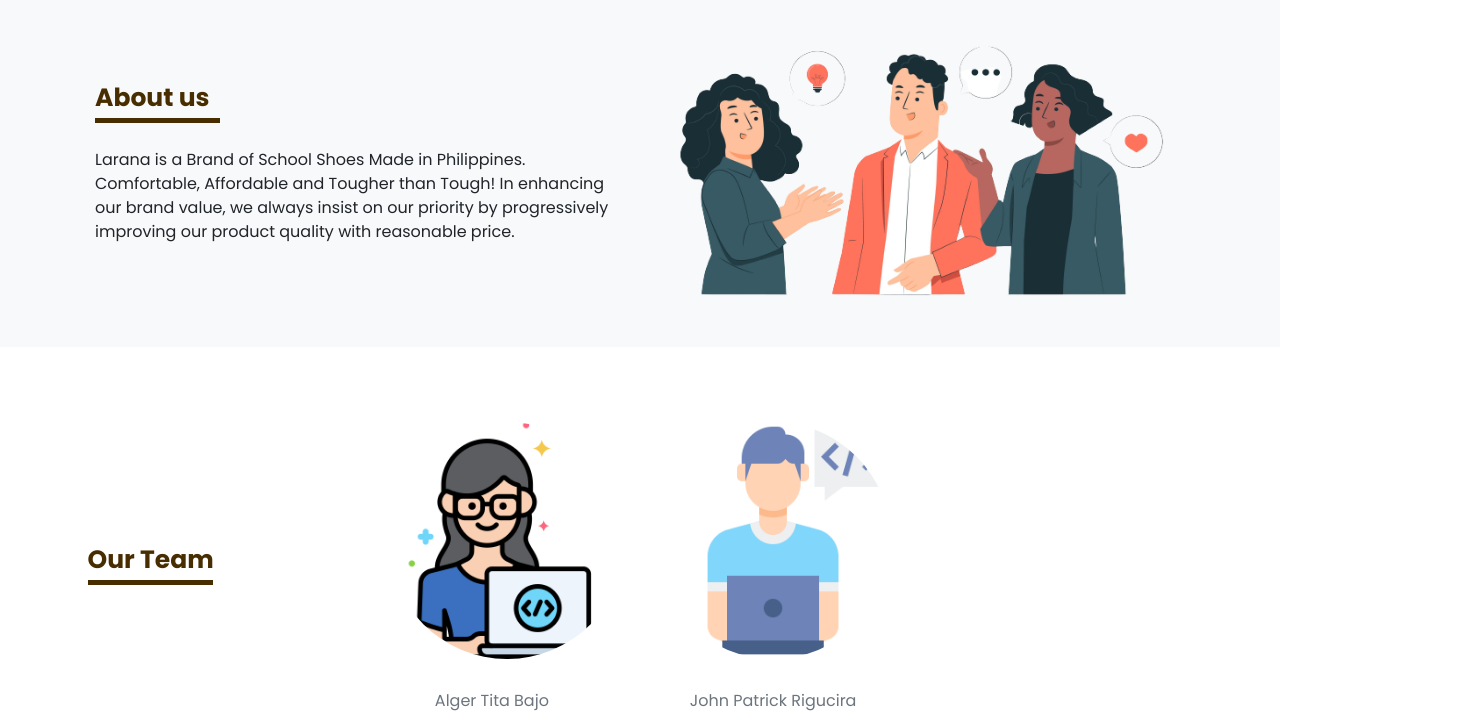
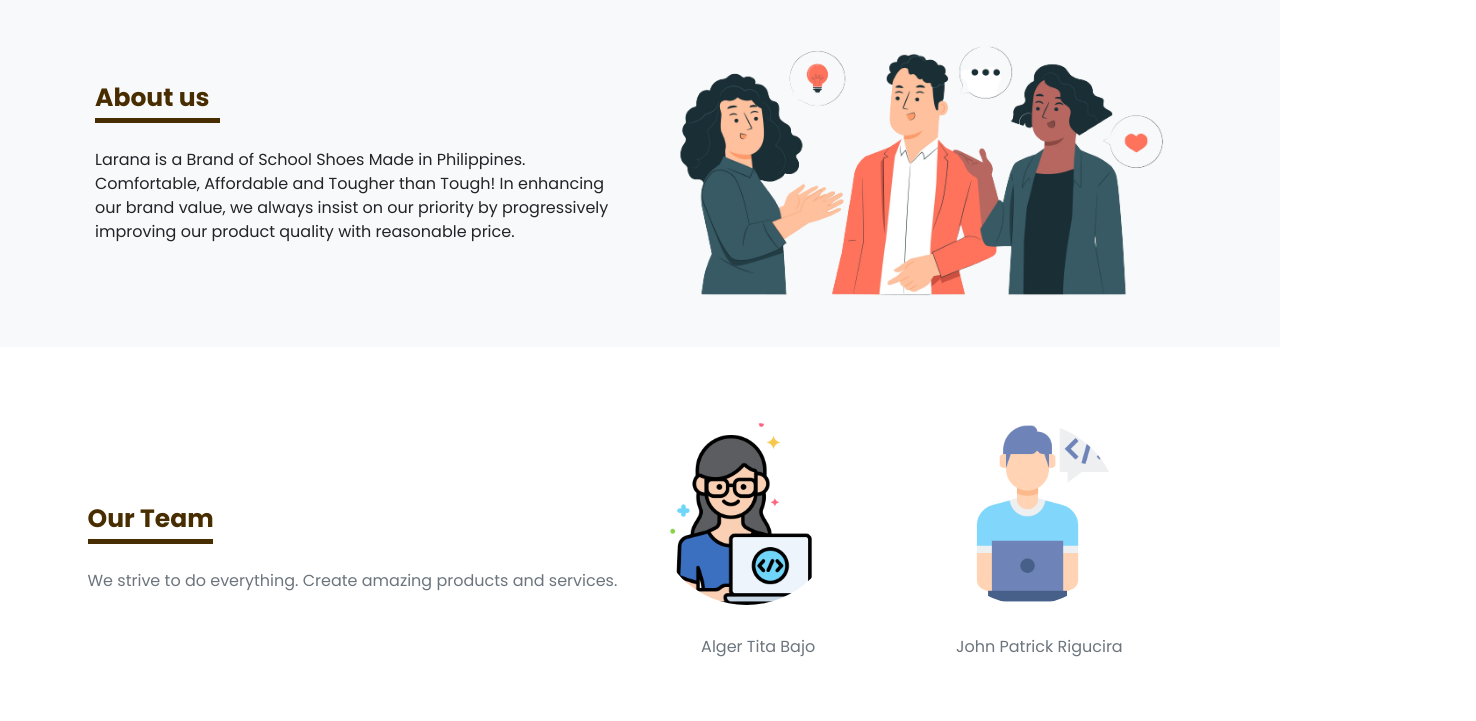
Before and after one commit to AtePretty/Larana, a plain HTML site: page html/about.html in a window 1280 px wide. Shown: the part 71-792 px from the top of the page, 1476 px wide, since content can reach past the window. Drawn offline with nearby package versions, Linux system fonts and the light colour scheme; a web font is replaced by a local one.

Commit message:
added text in team member

```diff
--- a/html/about.html
+++ b/html/about.html
@@ -80,20 +80,20 @@
     <!-- team member start -->
     <section class="container py-5">
         <div class="pt-5 pb-3 d-lg-flex align-items-center">
-            <div class="col-lg-3">
+            <div class="col-lg-6">
                 <h1 class="header py-5 space-line mx-3 fw-bold">Our Team</h1>
-                <p class="text-muted"></p>
+                <p class="text-muted mx-3">We strive to do everything. Create amazing products and services.</p>
             </div>
-            <div class="row col-lg-9">
+            <div class="row col-lg-9 justify-content-start">
                 <div class="team-member col-md-4">
-                    <img class="team-member-img img-fluid rounded-circle p-4 mx-4" src="/Larana/img/programmer.png" alt="Team Member Image">
-                    <ul class="team-member-caption list-unstyled text-center pt-4 text-muted">
+                    <img class="team-member-img img-fluid rounded-circle p-4" src="/Larana/img/programmer.png" alt="Team Member Image" width="80%">
+                    <ul class="team-member-caption list-unstyled me-5 text-center pt-4 text-muted">
                         <li>Alger Tita Bajo</li>
                     </ul>
                 </div>
                 <div class="team-member col-md-4">
-                    <img class="team-member-img img-fluid rounded-circle p-4" src="/Larana/img/programmer1.png" alt="Team Member Image">
-                    <ul class="team-member-caption list-unstyled text-center pt-4 text-muted">
+                    <img class="team-member-img img-fluid rounded-circle p-4" src="/Larana/img/programmer1.png" alt="Team Member Image" width="80%">
+                    <ul class="team-member-caption list-unstyled text-center me-5 pt-4 text-muted">
                         <li>John Patrick Rigucira</li>
                     </ul>
                 </div>
```
Also changed, not shown: html/contact.html (+1 -1 lines).
